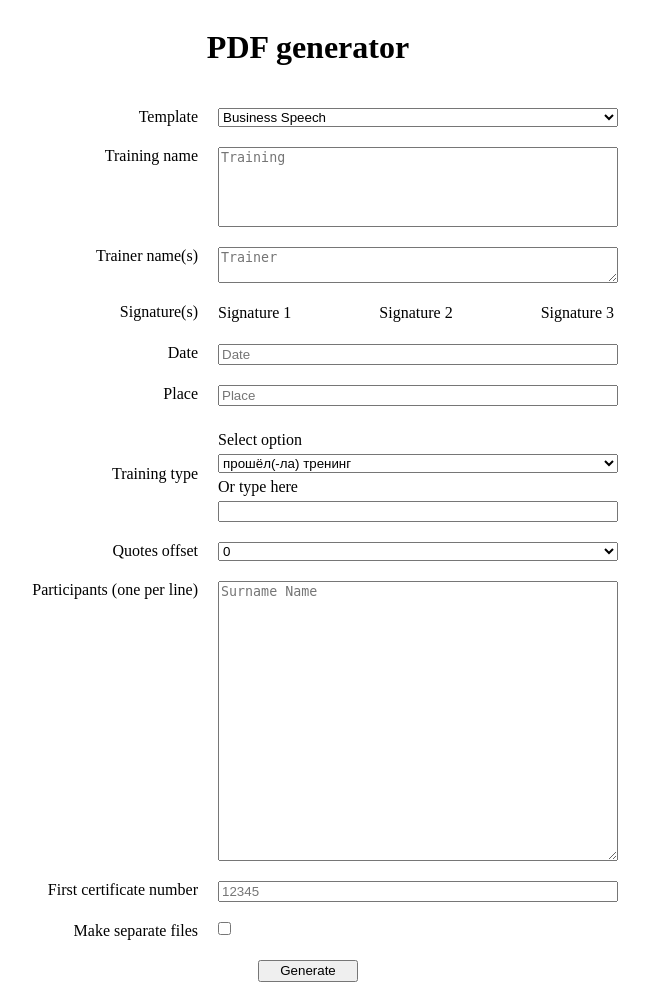
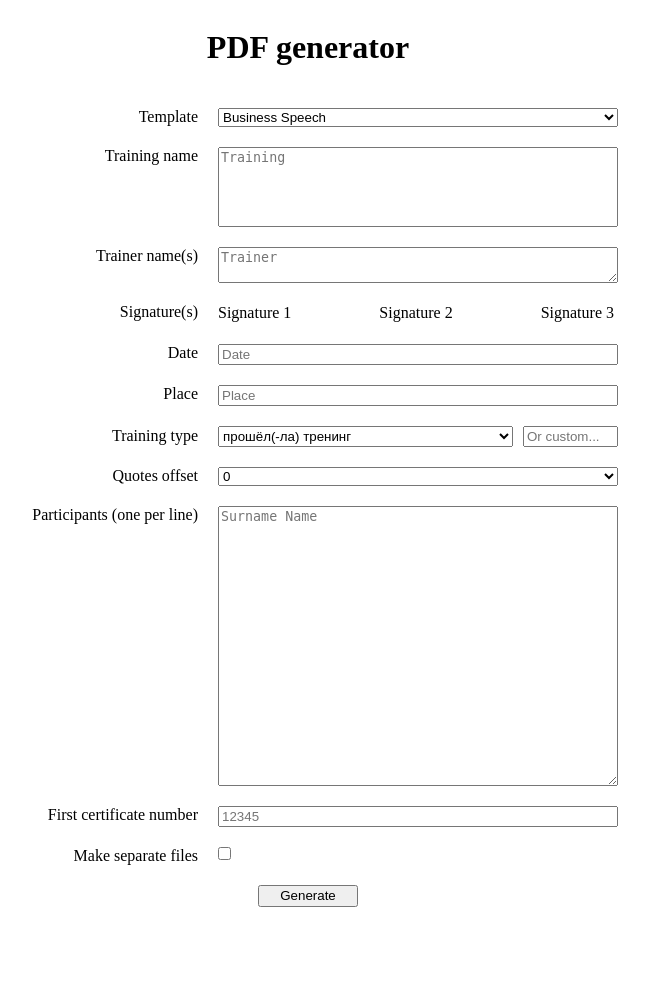
Before and after one commit to BusinessSpeech/pdf-generator, a Flask app: page / in a window 1280 px wide. Shown: the whole page, without its empty margins (10-659 px from the left). After the commit the page ends 907 px from the top, so only its background shows below. Run offline with Flask 2, Linux system fonts and the light colour scheme; parts of the project's set-up code (start-up, migrations or seed data) failed here and were passed over.

Commit message:
Visually imporve training type field

```diff
--- a/static/index.css
+++ b/static/index.css
@@ -90,3 +90,33 @@
 .training-type-option {
     margin: 5px 0;
 }
+
+.training-type-select {
+    display: inline-block;
+    box-sizing: border-box;
+    width: 295px;
+    transition: width 0.5s ease-in-out;
+}
+
+.training-type-input {
+    display: inline-block;
+    box-sizing: border-box;
+    width: 295px;
+    transition: width 0.5s ease-in-out;
+}
+
+.training-type-wrapper {
+    display: flex;
+    flex-direction: row-reverse;
+    justify-content: space-between;
+}
+
+.training-type-input:placeholder-shown {
+    width: 95px;
+}
+
+.training-type-input:not(:placeholder-shown) + .training-type-select {
+    width: 95px;
+    background-color: #ddd;
+    color: #aaa;
+}
--- a/templates/main.html
+++ b/templates/main.html
@@ -46,16 +46,12 @@
 
                 <div class="header-centered"> Training type </div>
                 <div class="input">
-                    <div>
-                        <div class="training-type-option">Select option</div>
-                        <select class="input" name="training_type">
+                    <div class="training-type-wrapper">
+                        <input class="training-type-input" name="training_type_string" placeholder="Or custom..."/>
+                        <select class="training-type-select" name="training_type">
                             <option value="training" selected="selected">прошёл(-ла) тренинг</option>
                             <option value="masterclass">прошёл(-ла) мастер-класс</option>
                         </select>
-                    </div>
-                    <div>
-                        <div class="training-type-option">Or type here</div>
-                        <input class="input" name="training_type_string"/>
                     </div>
                 </div>
 
```
